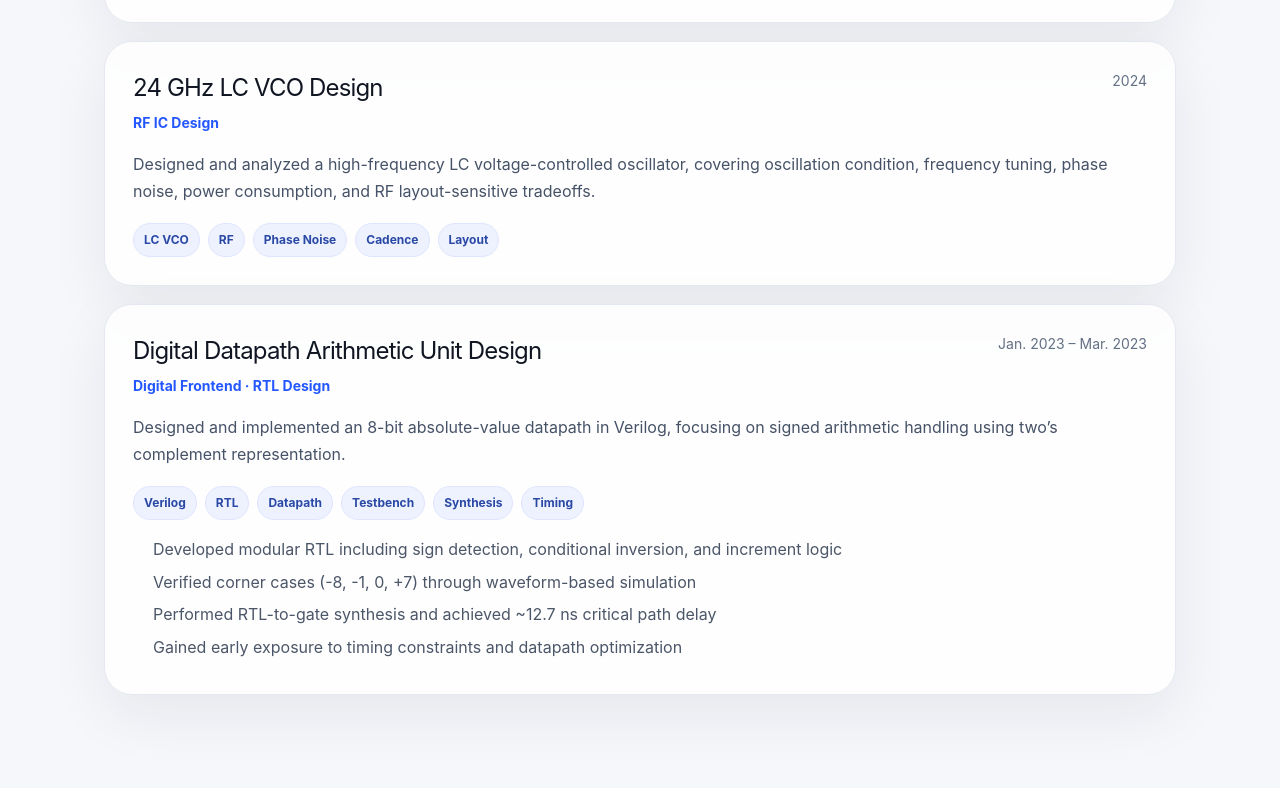
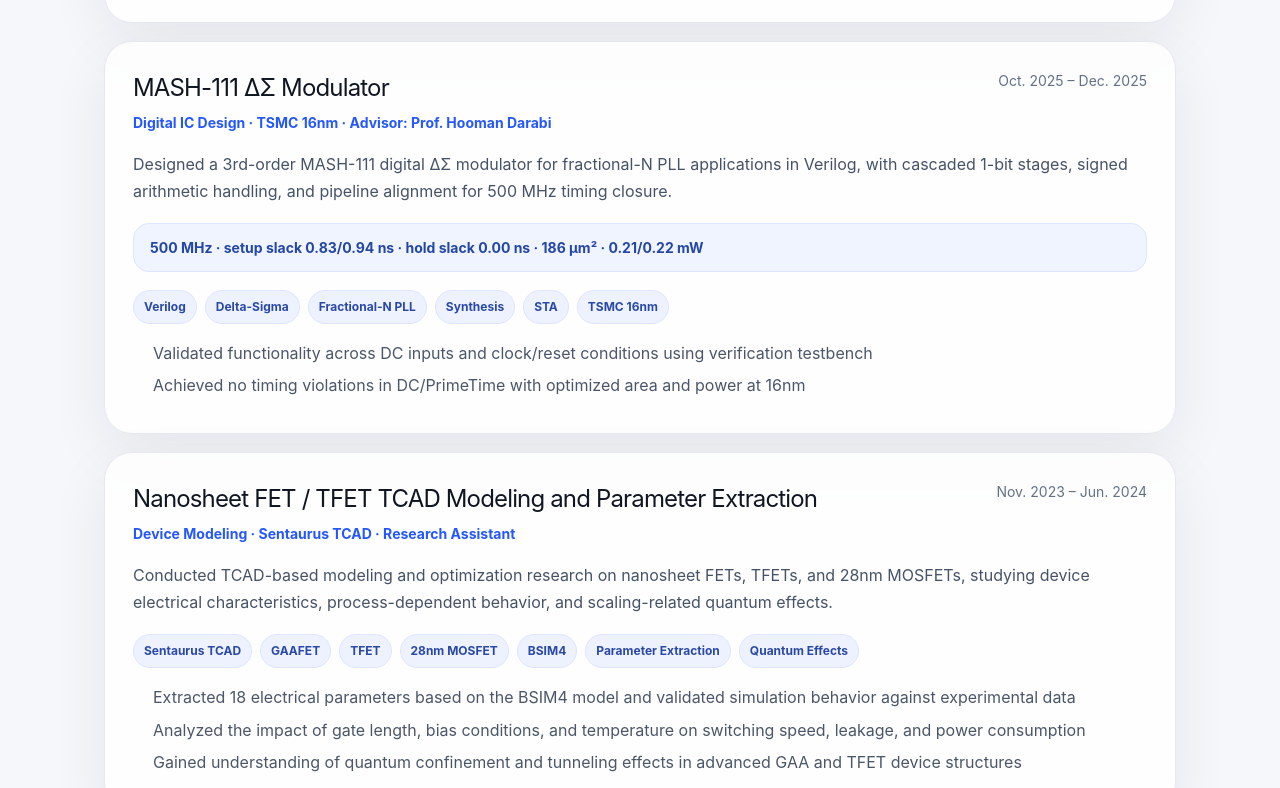
Before and after one commit to yimeng0330/portfolio-site, a React (Vite) app: page / in a window 1280 px wide. Shown: the part 3231-4019 px from the top of the page. Built offline with nearby package versions, Linux system fonts and the light colour scheme.

Commit message:
Update App.jsx

```diff
--- a/src/App.jsx
+++ b/src/App.jsx
@@ -104,13 +104,19 @@ const pdProjects = [
     },
   },
 ];
-
+// ===== Supporting Projects =====
 const supportingProjects = [
   {
     title: "Fully-Differential Folded-Cascode Op Amp",
     type: "Analog IC Design · TSMC 180nm · Advisor: Prof. Behzad Razavi",
     period: "Dec. 2025",
-    tags: ["Virtuoso", "Spectre", "Analog Layout", "CMFB", "Post-Layout Simulation"],
+    tags: [
+      "Virtuoso",
+      "Spectre",
+      "Analog Layout",
+      "CMFB",
+      "Post-Layout Simulation",
+    ],
     metrics:
       "Gain ≈ 8 · 1.6 Vpp swing · <1% gain error · 2 pF load · 14.2 ns @ 9.56 mW / 49.5 ns @ 2.57 mW",
     description:
@@ -120,19 +126,63 @@ const supportingProjects = [
       "Explored speed–power trade-offs via bias current and feedback capacitor scaling",
     ],
   },
+
   {
-    title: "24 GHz LC VCO Design",
-    type: "RF IC Design",
-    period: "2024",
-    tags: ["LC VCO", "RF", "Phase Noise", "Cadence", "Layout"],
+    title: "MASH-111 ΔΣ Modulator",
+    type: "Digital IC Design · TSMC 16nm · Advisor: Prof. Hooman Darabi",
+    period: "Oct. 2025 – Dec. 2025",
+    tags: [
+      "Verilog",
+      "Delta-Sigma",
+      "Fractional-N PLL",
+      "Synthesis",
+      "STA",
+      "TSMC 16nm",
+    ],
+    metrics:
+      "500 MHz · setup slack 0.83/0.94 ns · hold slack 0.00 ns · 186 μm² · 0.21/0.22 mW",
     description:
-      "Designed and analyzed a high-frequency LC voltage-controlled oscillator, covering oscillation condition, frequency tuning, phase noise, power consumption, and RF layout-sensitive tradeoffs.",
+      "Designed a 3rd-order MASH-111 digital ΔΣ modulator for fractional-N PLL applications in Verilog, with cascaded 1-bit stages, signed arithmetic handling, and pipeline alignment for 500 MHz timing closure.",
+    highlights: [
+      "Validated functionality across DC inputs and clock/reset conditions using verification testbench",
+      "Achieved no timing violations in DC/PrimeTime with optimized area and power at 16nm",
+    ],
   },
+
+  {
+    title: "Nanosheet FET / TFET TCAD Modeling and Parameter Extraction",
+    type: "Device Modeling · Sentaurus TCAD · Research Assistant",
+    period: "Nov. 2023 – Jun. 2024",
+    tags: [
+      "Sentaurus TCAD",
+      "GAAFET",
+      "TFET",
+      "28nm MOSFET",
+      "BSIM4",
+      "Parameter Extraction",
+      "Quantum Effects",
+    ],
+    description:
+      "Conducted TCAD-based modeling and optimization research on nanosheet FETs, TFETs, and 28nm MOSFETs, studying device electrical characteristics, process-dependent behavior, and scaling-related quantum effects.",
+    highlights: [
+      "Extracted 18 electrical parameters based on the BSIM4 model and validated simulation behavior against experimental data",
+      "Analyzed the impact of gate length, bias conditions, and temperature on switching speed, leakage, and power consumption",
+      "Gained understanding of quantum confinement and tunneling effects in advanced GAA and TFET device structures",
+    ],
+  },
+
   {
     title: "Digital Datapath Arithmetic Unit Design",
     type: "Digital Frontend · RTL Design",
     period: "Jan. 2023 – Mar. 2023",
-    tags: ["Verilog", "RTL", "Datapath", "Testbench", "Synthesis", "Timing"],
+    tags: [
+      "Verilog",
+      "RTL",
+      "Datapath",
+      "Testbench",
+      "Synthesis",
+      "Timing",
+    ],
     description:
       "Designed and implemented an 8-bit absolute-value datapath in Verilog, focusing on signed arithmetic handling using two’s complement representation.",
     highlights: [
@@ -140,6 +190,19 @@ const supportingProjects = [
       "Verified corner cases (-8, -1, 0, +7) through waveform-based simulation",
       "Performed RTL-to-gate synthesis and achieved ~12.7 ns critical path delay",
       "Gained early exposure to timing constraints and datapath optimization",
+    ],
+  },
+
+  {
+    title: "Electronic Password Lock on Altera DE2-35 FPGA",
+    type: "FPGA · Verilog · Undergraduate Course Project",
+    period: "May. 2023",
+    tags: ["Verilog", "FPGA", "Quartus II", "FSM", "DE2-35"],
+    description:
+      "Designed and implemented an electronic password lock on an Altera DE2-35 FPGA board using Verilog HDL in Quartus II, supporting user-configurable password logic and visual feedback control.",
+    highlights: [
+      "Implemented password verification and control logic using FSM-based architecture",
+      "Gained early hands-on experience with FPGA-based digital design and hardware debugging",
     ],
   },
 ];
```
